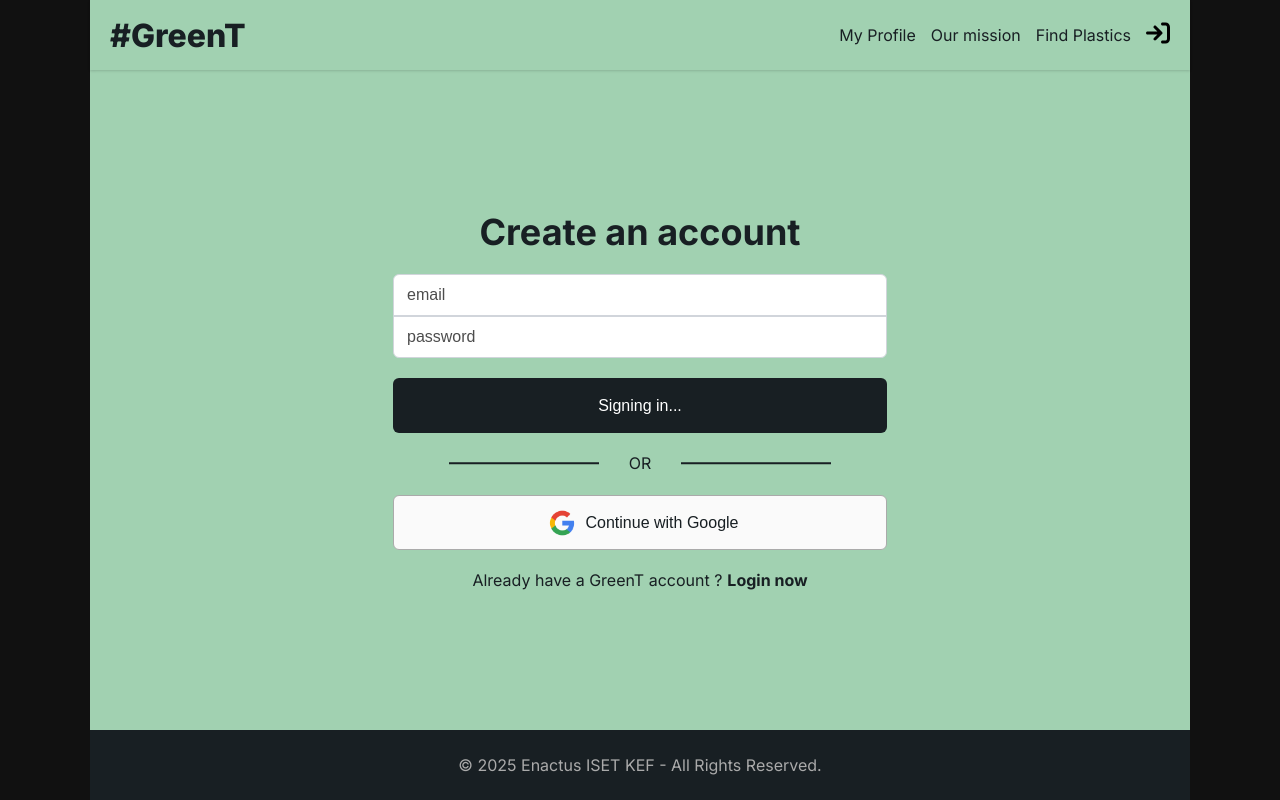
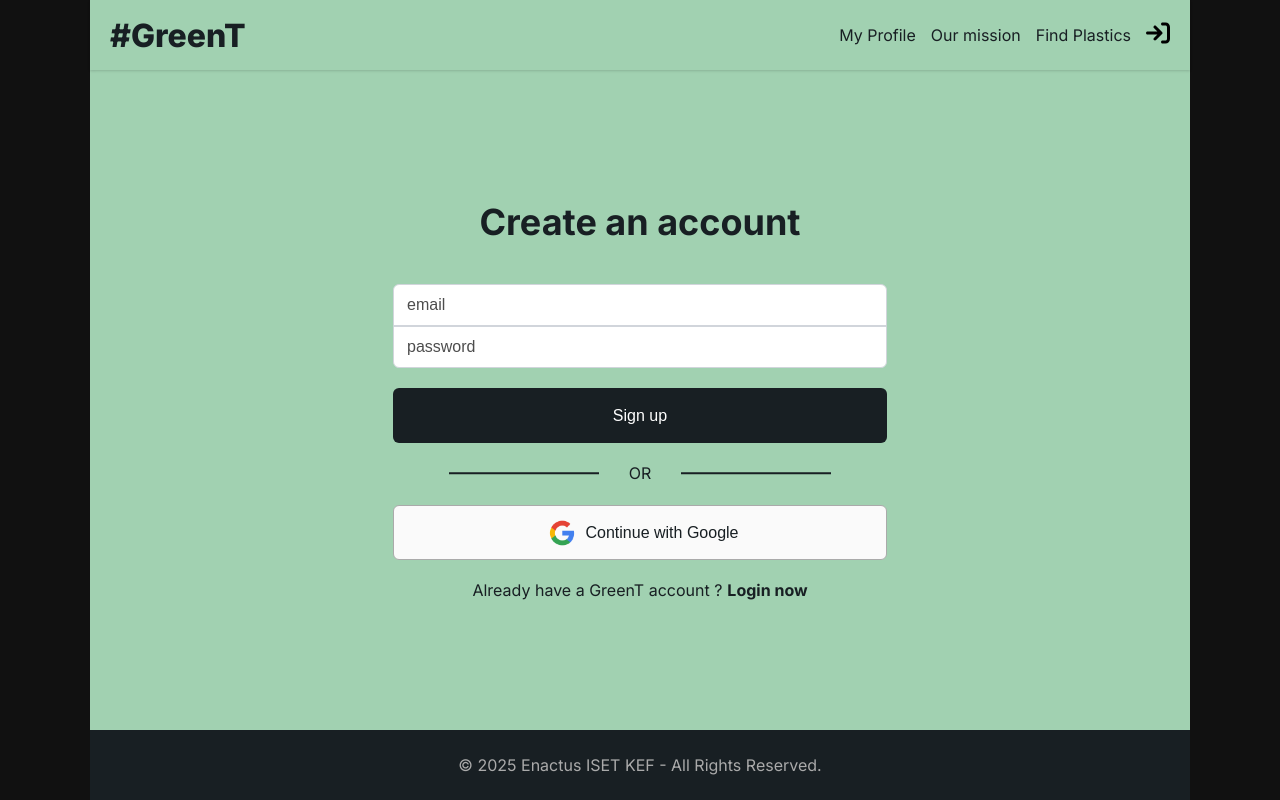
Before and after one commit to rayenrsalhi9/enactus, a React (Vite) app: page /login in a window 1280 px wide. Built offline with nearby package versions, Linux system fonts and the light colour scheme; no server answers.

Commit message:
added loader to profile to allow only logged in users.

```diff
--- a/src/App.jsx
+++ b/src/App.jsx
@@ -8,7 +8,7 @@ import {
 import Layout from './layout/Layout'
 import Home from './pages/home/Home'
 import Signup, { action as SignupAction } from './pages/register/Signup'
-import Profile from './pages/profile/Profile'
+import Profile, { loader as profileLoader } from './pages/profile/Profile'
 import About from './pages/about/About'
 import Plastic from './pages/plastic/Plastic'
 
@@ -25,6 +25,7 @@ const router = createBrowserRouter(createRoutesFromElements(
     <Route
       path='/profile'
       element={<Profile />}
+      loader={profileLoader}
     />
     <Route path='about' element={<About />} />
     <Route path='plastic' element={<Plastic />} />
--- a/src/pages/profile/Profile.jsx
+++ b/src/pages/profile/Profile.jsx
@@ -1,6 +1,14 @@
 import { useEffect, useState } from 'react'
 import { auth } from '../../config/config'
 import './Profile.css'
+import { redirect } from 'react-router-dom'
+
+export async function loader() {
+    if (!auth.currentUser) {
+        return redirect('/login?message=You have to log in to proceed')
+    }
+    return null
+}
 
 export default function Profile() {
     const [user, setUser] = useState(auth.currentUser)
--- a/src/pages/register/SignUp.jsx
+++ b/src/pages/register/SignUp.jsx
@@ -10,10 +10,13 @@ import {
     Form,
     useNavigation,
     useActionData,
+    useSearchParams,
     redirect,
     useNavigate
 } from 'react-router-dom'
+
 import { getSignUpErrorMessage } from '../../utils/signupErrors'
+
 import './Signup.css'
 
 export async function action({ request }) {
@@ -33,6 +36,7 @@ export default function Signup() {
 
     const navigation = useNavigation()
     const errorMessage = useActionData()
+    const [searchParams] = useSearchParams()
 
     const navigate = useNavigate();
 
@@ -42,9 +46,16 @@ export default function Signup() {
 
     return (
         <section className='login-container'>
-            <Form method='post' className='login'>
+            <Form method='post' className='login' replace>
 
                 <h1>Create an account</h1>
+
+                {
+                    searchParams &&
+                    <h4 className='error-message'>
+                        {searchParams.get('message')}
+                    </h4>
+                }
 
                 <input
                     type="email"
@@ -63,8 +74,8 @@ export default function Signup() {
                 <button disabled={navigation.state === 'submitting'}>
                     {
                         navigation.state === 'submitting' ?
-                        'Sign up' :
-                        'Signing in...'
+                        'Signing in...' :
+                        'Sign up'
                     }
                 </button>
 
```
